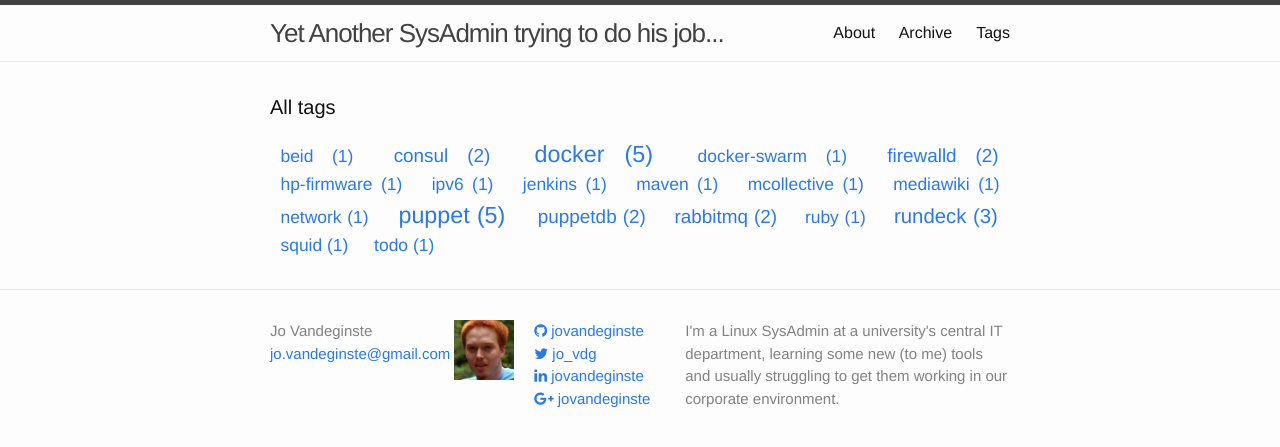
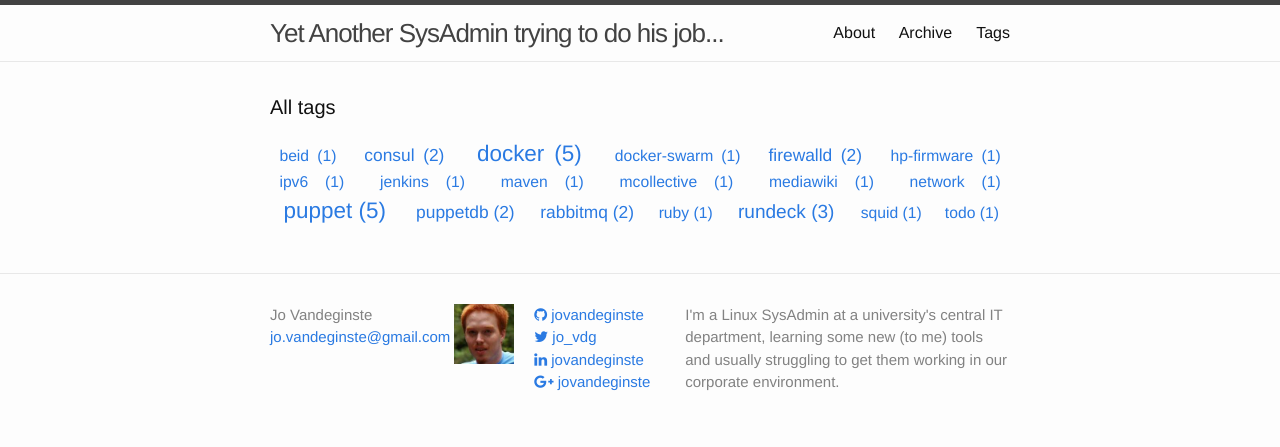
Before and after one commit to jovandeginste/jovandeginste.github.io, a Jekyll site: the page built from tags.html, in a window 1280 px wide. Shown: the top 447 px of the page. Built offline with Jekyll 4.4.1, drawn with Linux system fonts in a browser that asks for light colours; nearby versions of some CDN libraries.

Commit message:
Improve the tag cloud

```diff
--- /dev/null
+++ b/_includes/tagcloud.html
@@ -0,0 +1,17 @@
+<tagcloud class="tagcloud">
+{% capture site_tags %}{% for tag in site.tags %}{{ tag | first }}{% unless forloop.last %},{% endunless %}{% endfor %}{% endcapture %}
+{% assign site_tags = site_tags | split: ',' %}
+
+{% assign tag_count = 0 %}
+{% for tag in site_tags %}
+{% assign tag_count = tag_count | plus: site.tags[tag].size %}
+{% endfor %}
+
+{% for tag in tags %}
+<span style="white-space: nowrap; font-size: {{ site.tags[tag].size | times: 4.0 | divided_by: tag_count | plus: 1}}em; padding: 0.6em;">
+	<a href="{{ site.baseurl }}/tags/{{ tag }}" class="tag">{{ tag }}
+		<span>({{ site.tags[tag].size }})</span>
+	</a>
+</span>
+{% endfor %}
+</tagcloud>
--- a/tags.html
+++ b/tags.html
@@ -7,22 +7,9 @@
 <div class="home">
 
 	<h1 class="page-heading">All tags</h1>
+	<p class="post-meta" style="text-align: justify;">
 	{% capture site_tags %}{% for tag in site.tags %}{{ tag | first }}{% unless forloop.last %},{% endunless %}{% endfor %}{% endcapture %}
-	{% assign tag_words = site_tags | split:',' | sort %}
-
-	{% comment %}This will calculate the total number of tags (non-unique!){% endcomment %}
-	{% assign tag_count = 0 %}
-	{% for tag in tag_words %}
-	{% assign tag_count = tag_count | plus: site.tags[tag].size %}
-	{% endfor %}
-
-	<div style="text-align: justify;">
-		{% for tag in tag_words %}
-		<span style="white-space: nowrap; font-size: {{ site.tags[tag].size | times: 3.0 | divided_by: tag_count | plus: 1}}em; padding: 0.6em;">
-			<a href="{{ tag | cgi_escape }}" class="tag">{{ tag }}
-				<span>({{ site.tags[tag].size }})</span>
-			</a>
-		</span>
-		{% endfor %}
-	</div>
+	{% assign tags = site_tags | split:',' | sort %}
+	{% include tagcloud.html %}
+	</p>
 </div>
```
Also changed, not shown: _layouts/post.html (+3 -4 lines).
